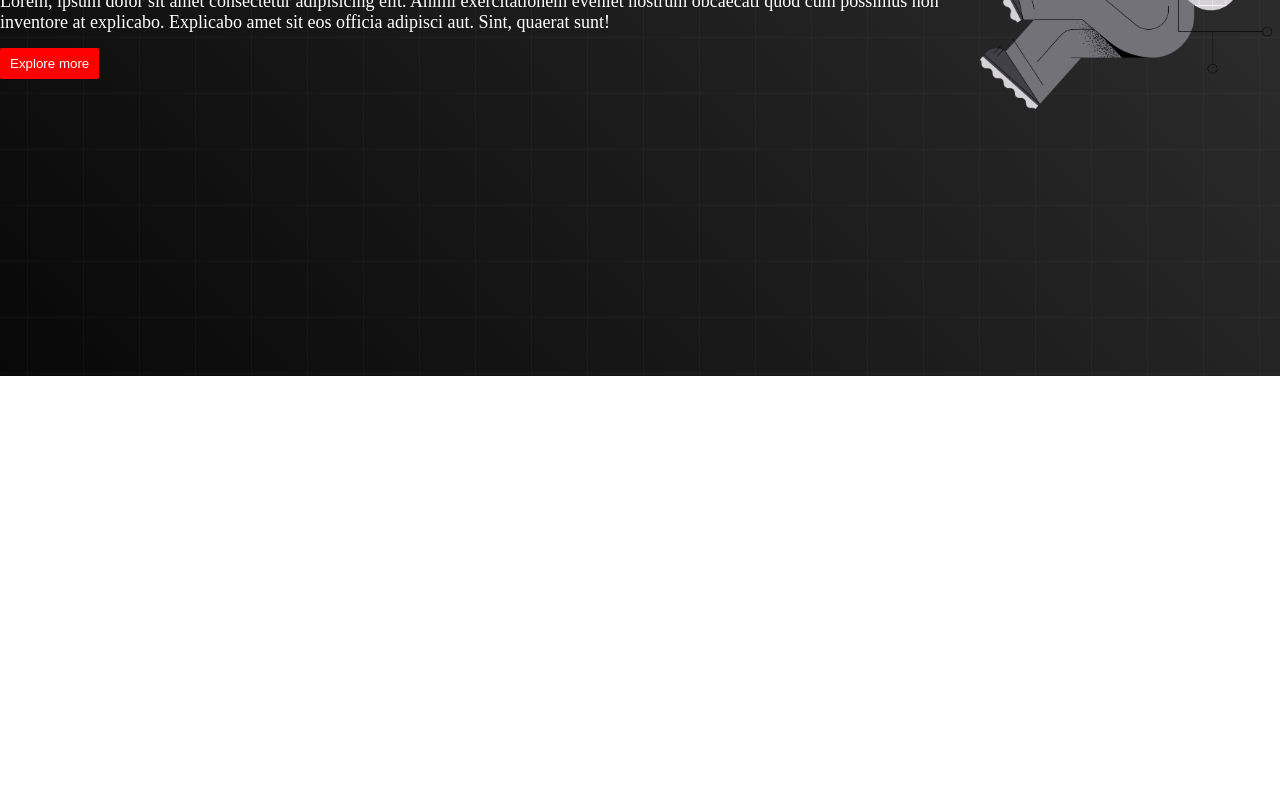
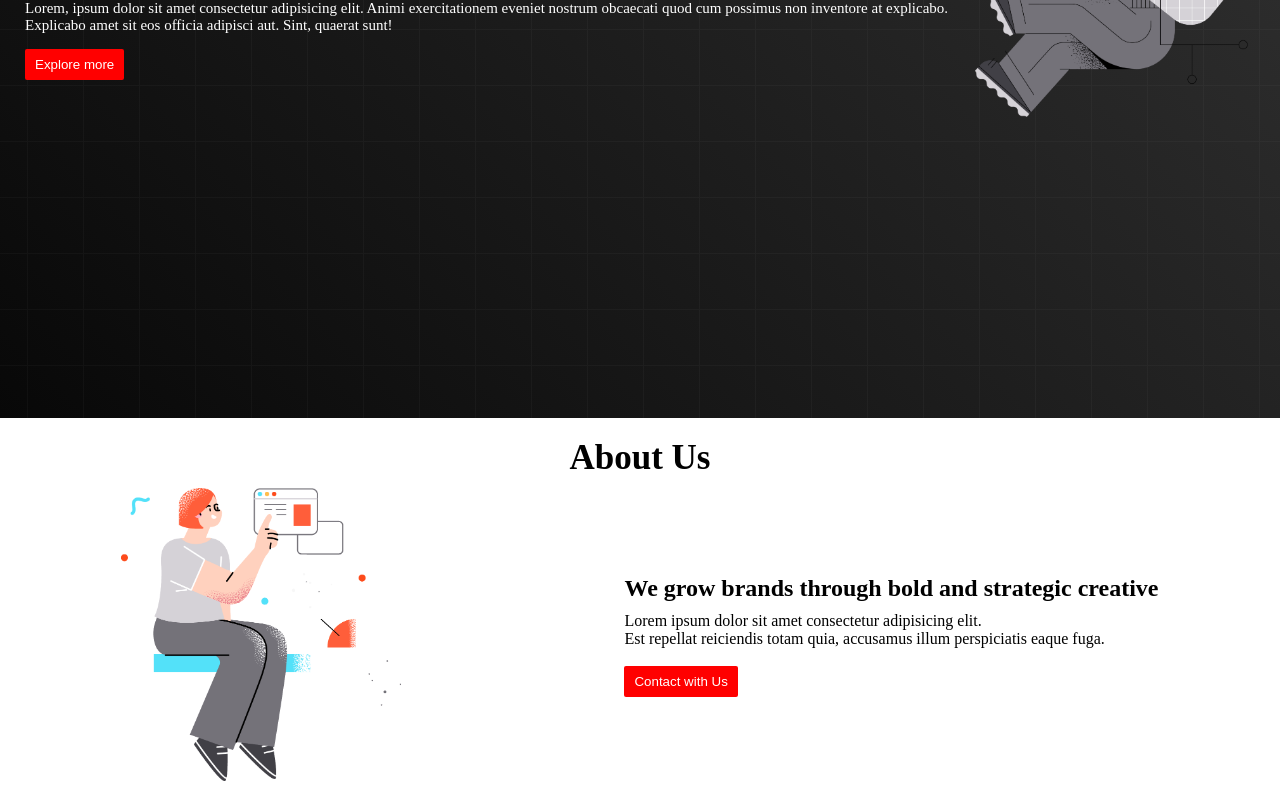
Before and after one commit to ZarinTasminSejuti/my-github-repo, a plain HTML site: page index.html in a window 1280 px wide. Shown: the part 472-1267 px from the top of the page. Before the commit the page ends 848 px from the top, so only its background shows below. Drawn offline with Linux system fonts and the light colour scheme.

Commit message:
added about section

```diff
--- a/index.css
+++ b/index.css
@@ -21,7 +21,7 @@
 .item{
     margin-right: 10px;
     padding-right: 7px;
-    font-size: 18px;
+    font-size: 14px;
     cursor: pointer;
 }
 .item:hover{
@@ -29,30 +29,32 @@
 }
 
 .logo-photo{
-    width: 120px;
+    width: 80px;
 }
 
 .banner-img{
-    width: 300px;
+    width: 280px;
 }
 .banner-container{
     display: flex;
     justify-content: space-around;
     align-items: center;
     height: 100vh;
+    padding: 25px;
     color:white;
     background-image: url("./images/background.png"),linear-gradient(45deg,rgb(8, 8, 8),rgba(53, 53, 53 ));
+    background-repeat: no-repeat;
 }
 
 .title{
     font-weight: bold;
-    font-size: 45px;
+    font-size: 35px;
 }
 
 .description{
     margin-top: 15px;
     margin-bottom: 15px;
-    font-size: 18px;
+    font-size: 15px;
 }
 
 .btn{
@@ -66,5 +68,20 @@
 
 .btn:hover{
     color: black;
-    background-color: white;
+    background-color: rgb(245, 109, 30);
 }
+.about-container{
+    display:flex;
+    flex-direction: row-reverse;
+    justify-content: space-around;
+    align-items: center;
+    padding: 10px;
+}
+.about-title{
+    text-align: center;
+    padding-top: 20px;
+}
+
+.about-info h2{
+    margin-bottom: 10px;
+}
--- a/index.html
+++ b/index.html
@@ -38,6 +38,22 @@
                 </div>
             </div>
         </section>
+        <section>
+            <h1 class="title about-title">About Us</h1>
+            <div class="about-container">
+                <div class="about-info">
+                    <h2>We grow brands through bold and strategic creative</h2>
+                    <p>Lorem ipsum dolor sit amet consectetur adipisicing elit.</p>
+                    <p> Est repellat reiciendis totam quia, accusamus illum perspiciatis eaque fuga.</p><br>
+                    <button class="btn">Contact with Us</button>
+                </div>
+                <div class="about-photo">
+                    <img class="banner-img" src="./images/section.png" alt="about section photo">
+                </div>
+
+            </div>
+
+        </section>
     </main>
 
     <footer>
```
Also changed, not shown: images/section.png (added).
